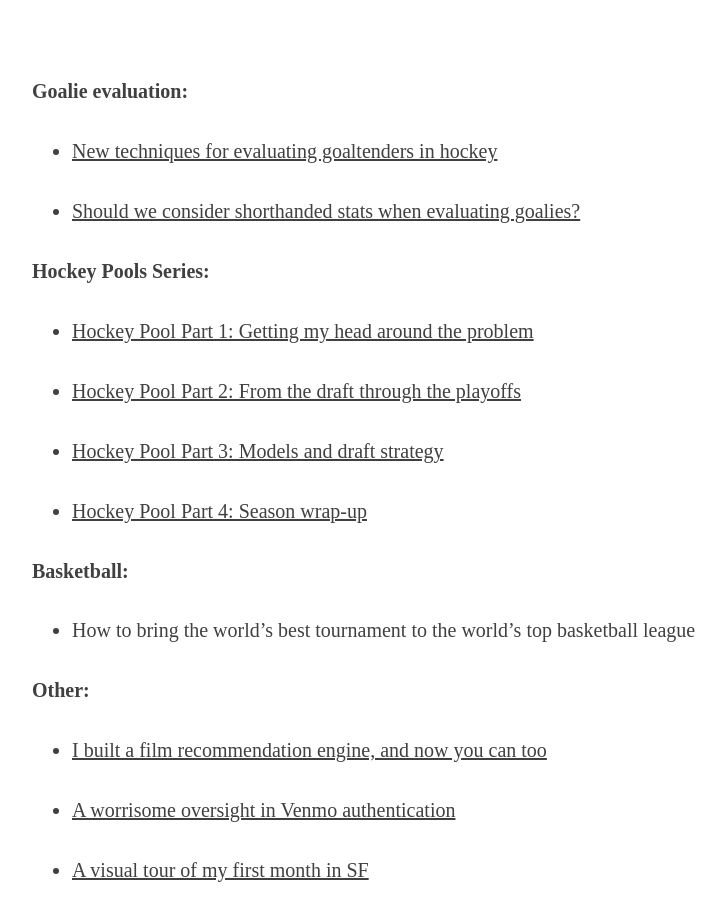
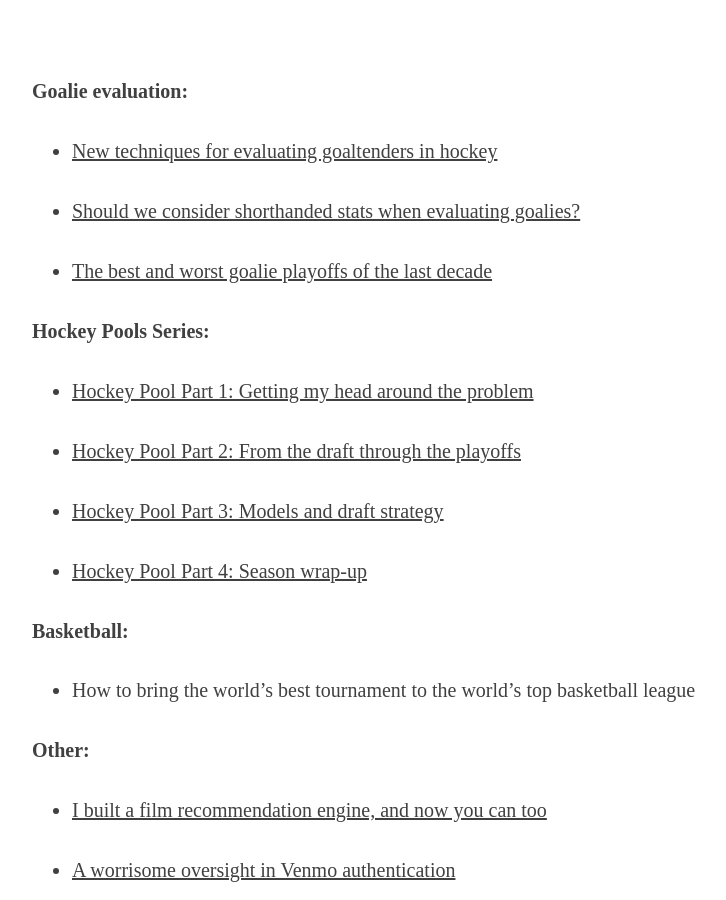
Before and after one commit to oddacious/oddacious.github.io, a Jekyll site: the page built from articles.markdown, in a window 1280 px wide and 900 px high, scrolled down 352 px. Shown: the whole window, without its empty margins (233-959 px from the left). Built offline with Jekyll 4.4.1, drawn with Linux system fonts in a browser that asks for light colours; some web fonts are replaced; some of the changed lines change nothing that is shown.

Commit message:
Article on playoff goalies

```diff
--- a/_includes/share.html
+++ b/_includes/share.html
@@ -10,7 +10,7 @@
     <ul class="list-inline text-center">
         <li>
             <a href="https://twitter.com/share" class="twitter-share-button" data-related="rdj" href="{{ site.url }}{{ page.url }}"></a>
-<script>!function(d,s,id){var js,fjs=d.getElementsByTagName(s)[0],p=/^http:/.test(d.location)?'http':'https';if(!d.getElementById(id)){js=d.createElement(s);js.id=id;js.src=p+'://platform.twitter.com/widgets.js';fjs.parentNode.insertBefore(js,fjs);}}(document, 'script', 'twitter-wjs');</script>
+                <script>!function(d,s,id){var js,fjs=d.getElementsByTagName(s)[0],p=/^http:/.test(d.location)?'http':'https';if(!d.getElementById(id)){js=d.createElement(s);js.id=id;js.src=p+'://platform.twitter.com/widgets.js';fjs.parentNode.insertBefore(js,fjs);}}(document, 'script', 'twitter-wjs');</script>
         </li>
         <li>
             <div id="fb-root"></div>
--- /dev/null
+++ b/_posts/2016-06-16-ranking-playoff-goalies.md
@@ -0,0 +1,251 @@
+---
+layout:     post
+title:      "Ranking playoff goalies"
+subtitle:   "The best and worst goalie playoffs of the last decade"
+categories: ["hockey", "goalies"]
+description: "Okay, I know you've been waiting for it, let's get to the worst goalie performances in the last decade.
+Prepare yourselves, this is gonna be ugly."
+tags:       ["hockey", "NHL", "goalies"]
+date:       2016-06-16 12:00:00
+author:     "RDJ"
+header-img: "img/goalie_variance/birds.jpg"
+header-img-title: "BIRDS: Seabrook"
+header-img-link: "https://www.flickr.com/photos/snowmail/4939698968/"
+header-img-author: "GD Taber"
+header-img-author-link: "https://www.flickr.com/photos/snowmail/"
+header-img-license: "CC BY-NC-ND"
+header-img-license-link: "https://creativecommons.org/licenses/by-nc-nd/2.0/"
+---
+
+[Playoff leaders]: http://www.cbssports.com/nhl/stats/playersort/nhl/year-2015-season-postseason-category-savepercentage
+[Boucher five games]: http://www.fiveforhowling.com/2013/1/17/3761850/brian-bouchers-nhl-record-shutout-streak
+[binomial distribution]: https://en.wikipedia.org/wiki/Binomial_distribution
+[relevant repo]: https://github.com/oddacious/goalies/tree/master/goalie_variance
+[twice adjusted article]: {{ site.baseurl }}/where-the-puck-stops/
+[WOI]: http://war-on-ice.com/
+[Mike Smith stats]: http://www.hockey-reference.com/players/s/smithmi01.html#stats_playoffs_nhl::none "Hockey-Reference: Mike Smith"
+[Fleury massacre]: http://www.sbnation.com/nhl/2013/5/8/4312126/marc-andre-fleury-stats-penguins-nhl-playoffs-2013 "SBNation: Stanley Cup playoffs: Marc-Andre Fleury, the worst playoff goalie in hockey"
+[Crosby 2010]: http://www.hockey-reference.com/players/c/crosbsi01.html#all_stats_playoffs_nhl "Hockey-Reference: Sidney Crosby"
+[Pavelec]: http://www.hockey-reference.com/players/p/pavelon01.html "Hockey-Reference: Ondrej Pavelec"
+[autoregressive]: https://en.wikipedia.org/wiki/Autoregressive_model "Wikipedia: Autoregressive Model"
+[ipynb file]: https://github.com/oddacious/goalies/blob/master/goalie_variance/Goalie%20Variance.ipynb
+
+It's the end of the playoffs, and we can take a look at how the [goalies did][Playoff leaders].
+
+![Sv% Leaders]({{ site.baseurl }}/img/goalie_variance/SvLeaders.png){: .center-image }
+
+As you can probably gather from looking at that, or any other leaderboard I've seen, the order might be a little funky.
+No matter what stat we use, the differing number of games will make this a little weird. Yet we
+have a compulsion to *rank*, to compare and judge, when most of us (especially me!) know nothing about goaltending and
+we're in the early days of applying statistical methods to them.
+
+Sample size, sample size, sample size! When goalies face a limited number of shots, they have high variance. In one
+game, anything can happen. In two games, anything can happen. In five games, anything can happen - and Brian Boucher
+having a [five game shutout][Boucher five games] streak is my definition of anything can happen.
+
+Worse, when you dig through a big enough sample of small sample data, you're going to find something extreme. After a round of
+the NHL playoffs, there's always a goalie who has been unstoppable, and another goalie who has been unable to stop a puck. At
+that point at least 16 goalies have played, with them having at most seven games.
+
+We know this. That's why in the regular season we often look at stats where we have enough sample to cut out much of the
+noise. But in the playoffs we don't have that luxury. We're not going to take a break from fun (unsubstantiated)
+narrative, so we better learn to live with noise.
+
+What I'm going to do here is lay out a methodology for evaluating goalies under small game samples. Actually, it's not
+limited to goalies or even to hockey. But I'm going to stick to goalies for now, because I might as well save something
+to write about in case I run out of new ideas.
+
+We know that there should be more variance when goalies have played less. How can we build that into our analysis?
+
+## The presence of variance
+
+Take a look at these two charts. They're both the same sample, which is just all the playoff stats (split by
+season) that I could grab from [War on Ice][WOI]. Notice the mountain shape. Variance is very high for goalies who only
+played a game or two, and quite low after 15 games. The picture is even clearer when you look at shots, which is a
+better unit of size than games. There's at least a slight right lean, which makes sense since the goalies who play
+better will survive longer in the playoffs.
+
+![AdSv Playoffs]({{ site.baseurl }}/img/goalie_variance/adsv_playoffs.png){: .center-image }
+
+For fun I also decided to superimpose a [binomial][binomial distribution] 95% confidence interval around the shots
+graph (based on average adjusted save percentage, or AdSv%). Take a look.
+
+![By shots with CI]({{ site.baseurl }}/img/goalie_variance/adsv_by_shots_ci.png){: .center-image }
+
+Although it's tempting to say that this fits the data, your eyes can be misled. It's actually probably a bit wide -
+only 95% of the goalie playoff seasons should be within the confidence interval.
+
+There's no reason for this to actually fit correctly:
+
+- AdSv% is not actually a binomial distribution, just something that sort of looks like one
+- The data should be *wider*: the goalies don't have the same true AdSv%
+- The data should be *wider*: there is variance in how much of each shot type goalies face
+- Yet the data is actually *narrower*
+
+You can see where I'm going with this.
+
+1. Apply distributional assumptions to the data
+2. Calculate p-values
+4. ???
+4. Profit!
+
+And that's not too far off (well, if we ignore the total absence of *profit* in this hobby). I wouldn't entirely mind
+using the binomial confidence intervals, but I feel like I don't have to.
+
+## Data problems? Get more data!
+
+Treating AdSv% as a binomial distribution is rife with downsides:
+
+1. The aforementioned weak theoretical grounding
+2. I could screw up the math
+3. If I write some math I should probably put some equations together, in pretty LaTeX, and that's effort
+4. Greek letters remind me of grad school, of which I only want to be reminded of out-of-classroom debauchery
+5. I could screw up typing the equations
+
+So that's kind of all downside. Instead, let's just get some data. Data is fun!
+
+My trick here is to build an empirical distribution from regular season games. Let's presume that there's a distribution
+of our goalie stat for single games, another distribution for two games together, another for three games, etc. I took
+game-by-game numbers for every goalie, and then calculated every possible streak. For example, since Henrik Lundqvist
+played 72 games in 2007-2008, that's 72 one-game streaks, 71 two-game streaks, and so on, to put together.
+
+> Note that I'm not randomly selecting games from the season, but rather taking consecutive games. This allows us to
+> capture any [autoregressive][autoregressive] effect whereby goalie performance in one game is connected to the games
+> near it
+
+Suddenly, out of thin air, we have sample!
+
+![TADSV many]({{ site.baseurl }}/img/goalie_variance/tadsv_by_gm_many.png){: .center-image }
+<span class="caption text-muted">Glorious, glorious sample!</span>
+
+For those really following along, note that it doesn't have such a dramatic right tilt, because goalies aren't getting
+eliminated from the season if they play poorly (Not even [this guy][Pavelec]). So now I can adjust any
+performance, whether it's Martin Jones' 24 game marathon or Jimmy Howard's short and unsuccessful two game jaunt,
+because I have a big sample of both 24 game streaks and two game streaks to compare them to, respectively.
+
+## The 2016 playoffs belonged to...nobody?
+
+I won't bore you with the details, but I've made the entire code [available][relevant repo], and I put a fair bit of time into
+refactoring it into something much more maintainable (the modules, at least). It needs work but it's a start. I quite
+like github's Jupyter rendering, so [check it out][ipynb file].
+
+Here are all of the goalies who played 30+ 5v5 minutes in these playoffs. I show stats for their 5v5 AdSv%, their
+[twice adjusted Sv%][twice adjusted article], then finally their percentile according to my new method (I might need a
+name for this), which calculates the extremity of their twice adjusted Sv%, given the number of games they've played.
+
+> Note: Not sure what the best filter on shorthanded shots is. Perhaps best way to handle it would be the Bayesian
+> methodology I explored [before][twice adjusted article]. This should also be on a shots basis rather than a games
+> basis. Consider the results shown here as a touch unpolished.
+
+| Name               | Games | 5v5 AdSv | 5v5 AdSvRk | T-AdSv | T-AdSvRk | Pctile | PctileRk |
+|--------------------|-------|----------|------------|--------|----------|--------|----------|
+| Michal.Neuvirth    | 3     | 0.976    | 1          | 0.961  | 1        | 0.906  | 1        |
+| Petr.Mrazek        | 3     | 0.975    | 2          | 0.960  | 2        | 0.902  | 2        |
+| Ben.Bishop         | 11    | 0.944    | 5          | 0.939  | 4        | 0.894  | 3        |
+| Braden.Holtby      | 12    | 0.936    | 7          | 0.936  | 6        | 0.857  | 4        |
+| Antti.Raanta       | 3     | 0.960    | 3          | 0.948  | 3        | 0.816  | 5        |
+| Martin.Jones       | 24    | 0.935    | 8          | 0.930  | 8        | 0.792  | 6        |
+| Andrei.Vasilevskiy | 8     | 0.938    | 6          | 0.934  | 7        | 0.782  | 7        |
+| Roberto.Luongo     | 6     | 0.955    | 4          | 0.937  | 5        | 0.773  | 8        |
+| Matthew.Murray     | 21    | 0.935    | 9          | 0.925  | 9        | 0.641  | 9        |
+| Brian.Elliott      | 18    | 0.931    | 10         | 0.921  | 10       | 0.561  | 10       |
+| Corey.Crawford     | 7     | 0.927    | 11         | 0.919  | 12       | 0.484  | 11       |
+| Thomas.Greiss      | 11    | 0.926    | 12         | 0.919  | 11       | 0.482  | 12       |
+| Frederik.Andersen  | 5     | 0.924    | 13         | 0.916  | 13       | 0.448  | 13       |
+| Jake.Allen         | 4     | 0.920    | 15         | 0.913  | 15       | 0.422  | 14       |
+| Henrik.Lundqvist   | 5     | 0.921    | 14         | 0.914  | 14       | 0.422  | 15       |
+| Jeff.Zatkoff       | 2     | 0.907    | 18         | 0.901  | 16       | 0.320  | 16       |
+| Steve.Mason        | 3     | 0.905    | 19         | 0.900  | 17       | 0.295  | 17       |
+| John.Gibson        | 2     | 0.892    | 21         | 0.888  | 20       | 0.235  | 18       |
+| Jimmy.Howard       | 2     | 0.883    | 22         | 0.882  | 21       | 0.205  | 19       |
+| Kari.Lehtonen      | 11    | 0.915    | 16         | 0.898  | 19       | 0.129  | 20       |
+| Pekka.Rinne        | 14    | 0.914    | 17         | 0.900  | 18       | 0.108  | 21       |
+| Jonathan.Quick     | 5     | 0.894    | 20         | 0.882  | 22       | 0.092  | 22       |
+| Antti.Niemi        | 5     | 0.882    | 23         | 0.880  | 23       | 0.078  | 23       |
+| Marc-Andre.Fleury  | 2     | 0.843    | 25         | 0.846  | 25       | 0.060  | 24       |
+| Devan.Dubnyk       | 6     | 0.872    | 24         | 0.871  | 24       | 0.038  | 25       |
+
+You don't have to apply this system to my stat, but could apply it to any stat of your choosing.
+
+![McDonalds]({{ site.baseurl }}/img/goalie_variance/McDonalds.jpg){: .center-image }
+<span class="caption text-muted">Aren't choices wonderful?</span>
+
+So we see that Michal Neuvirth's excellent, but short, three game stretch would put
+him in the 90th percentile of goalie performances. Petr Mrazek had a good short stint, and both Ben Bishop and Braden
+Holtby climb the rankings when we adjust for the fact that they played superbly across so many games.
+
+Yet those are the best performances. Nobody really killed it. Matt Murray got a lot of exposure by the end of the playoffs,
+but his performance was merely (on the upper side of) average.
+
+On the other end, we do have some notably bad play. Devan Dubnyk stands out for getting crushed across his six games.
+
+## The greatest of all...decade?
+
+We have 10 years of WOI data now, so we can at least declare the best and worst of the WOI decade (which shall
+henceforth always start from the '5' and '6' years, if there is a "henceforth").
+
+Starting with the best...
+
+| Name              | Season   | Games | 5v5 AdSv | 5v5 AdSvRk | T-AdSv | T-AdSvRk | Pctile | PctileRk |
+|-------------------|----------|-------|----------|------------|--------|----------|--------|----------|
+| Mike.Smith        | 20112012 | 16    | 0.953    | 11         | 0.948  | 8        | 0.981  | 1        |
+| Ilya.Bryzgalov    | 20052006 | 12    | 0.958    | 9          | 0.952  | 5        | 0.981  | 2        |
+| Antero.Niittymaki | 20102011 | 2     | 1.000    | 1          | 0.980  | 1        | 0.961  | 3        |
+| Tuukka.Rask       | 20122013 | 22    | 0.941    | 26         | 0.939  | 13       | 0.960  | 4        |
+| Jonathan.Quick    | 20112012 | 20    | 0.942    | 25         | 0.938  | 15       | 0.946  | 5        |
+| Craig.Anderson    | 20142015 | 4     | 0.966    | 5          | 0.958  | 4        | 0.928  | 6        |
+| Michal.Neuvirth   | 20152016 | 3     | 0.976    | 3          | 0.963  | 2        | 0.921  | 7        |
+| Jonathan.Quick    | 20122013 | 18    | 0.944    | 20         | 0.938  | 16       | 0.917  | 8        |
+| Petr.Mrazek       | 20152016 | 3     | 0.975    | 4          | 0.963  | 3        | 0.916  | 9        |
+| Jonas.Hiller      | 20082009 | 13    | 0.949    | 15         | 0.940  | 12       | 0.914  | 10       |
+
+And the winner is...Mike Smith in 2012! It was his only playoffs as a starter, and what a beauty! He only let in two
+goals a game despite [getting shelled][Mike Smith stats] with over 37 shots per game. And now I'll take credit for him getting his credit.
+He's 11th in our sample in 5v5 AdSv%, and even if we filtered by games he wouldn't rise to the top.
+His twice adjusted Sv% numbers are slightly behind Ilya Bryzgalov's excellent 2006 playoffs, but Smith's is
+more impressive (according to *science!*) because he held it over 16 games instead of 12.
+
+Okay, I know you've been waiting for it, let's get to the worst goalie performances in the last decade. Prepare
+yourselves, this is gonna be ugly.
+
+![Not ugly]({{ site.baseurl }}/img/goalie_variance/cute_dog.jpg){: .center-image }
+<span class="caption text-muted">You expected an ugly picture here, didn't you? No we can only handle so much</span>
+<div class="citation">
+
+<p>
+
+<a href="https://www.flickr.com/photos/pkhamre/9436529783/">Pixel the Toller</a> from <a href="https://www.flickr.com/photos/pkhamre/">Pål-Kristian Hamre</a> used under licence <a href="https://creativecommons.org/licenses/by-sa/2.0/">CC BY-SA</a>
+
+</p>
+
+</div>
+
+
+| Name                   | Season   | Games | 5v5 AdSv | 5v5 AdSvRk | T-AdSv | T-AdSvRk | Pctile | PctileRk |
+|------------------------|----------|-------|----------|------------|--------|----------|--------|----------|
+| Marc-Andre.Fleury      | 20112012 | 6     | 0.897    | 180        | 0.876  | 206      | 0.046  | 210 (T3) |
+| Antti.Niemi            | 20102011 | 18    | 0.908    | 156        | 0.895  | 176      | 0.042  | 213      |
+| Robert.Esche           | 20052006 | 6     | 0.878    | 204        | 0.871  | 214      | 0.038  | 214      |
+| Marc-Andre.Fleury      | 20102011 | 7     | 0.925    | 94         | 0.877  | 205      | 0.034  | 215      |
+| Nikolai.Khabibulin     | 20082009 | 15    | 0.902    | 172        | 0.890  | 188      | 0.032  | 216      |
+| Martin.Gerber          | 20052006 | 7     | 0.873    | 212        | 0.869  | 217      | 0.024  | 217      |
+| Jonathan.Quick         | 20092010 | 6     | 0.884    | 197        | 0.866  | 218      | 0.022  | 218      |
+| Henrik.Lundqvist       | 20052006 | 3     | 0.834    | 220        | 0.835  | 221      | 0.014  | 219      |
+| JS.Giguere             | 20052006 | 9     | 0.873    | 211        | 0.869  | 216      | 0.007  | 220      |
+| Marc-Andre.Fleury      | 20092010 | 13    | 0.891    | 192        | 0.871  | 213      | 0.000  | 221      |
+
+Dead last is Marc-Andre Fleury's 2010 playoffs, where he was [massacred][Fleury massacre] by any number you look at. And without the use of
+this technique, he'd be 20 spots further up. Other goalies (including...himself in 2016) have put up worse short
+playoffs, but he managed to play that badly over 13 games. That's a testament to how potent the offence in front of him
+was, especially Sidney Crosby who put up better numbers in [those two series][Crosby 2010] than in his 2016 Conn Smythe
+run!
+
+## Wrapping it up
+
+In summary, I toyed with a couple of ways to rank extreme performances that are subject to different levels of variance
+(e.g. playing more or less games in the playoffs). I don't like that my method as coded makes no distinction between full
+games and short substitutions, but it should easily adapt to a per-shot basis. This has useful applications for
+tournaments, lock-out seasons, NFL quarterbacks and other players, and more.
+
+As always, I'm all ears for comments. Congrats to the Pittsburgh Penguins on winning the 2016 Stanley Cup, and to the
+San Jose Sharks for getting that far!
```
Also changed, not shown: img/goalie_variance/McDonalds.jpg (added), img/goalie_variance/SvLeaders.png (added), img/goalie_variance/adsv_by_shots_ci.png (added), img/goalie_variance/adsv_playoffs.png (added), img/goalie_variance/birds.jpg (added), img/goalie_variance/cute_dog.jpg (added), img/goalie_variance/tadsv_by_gm_many.png (added), 1 other file.
